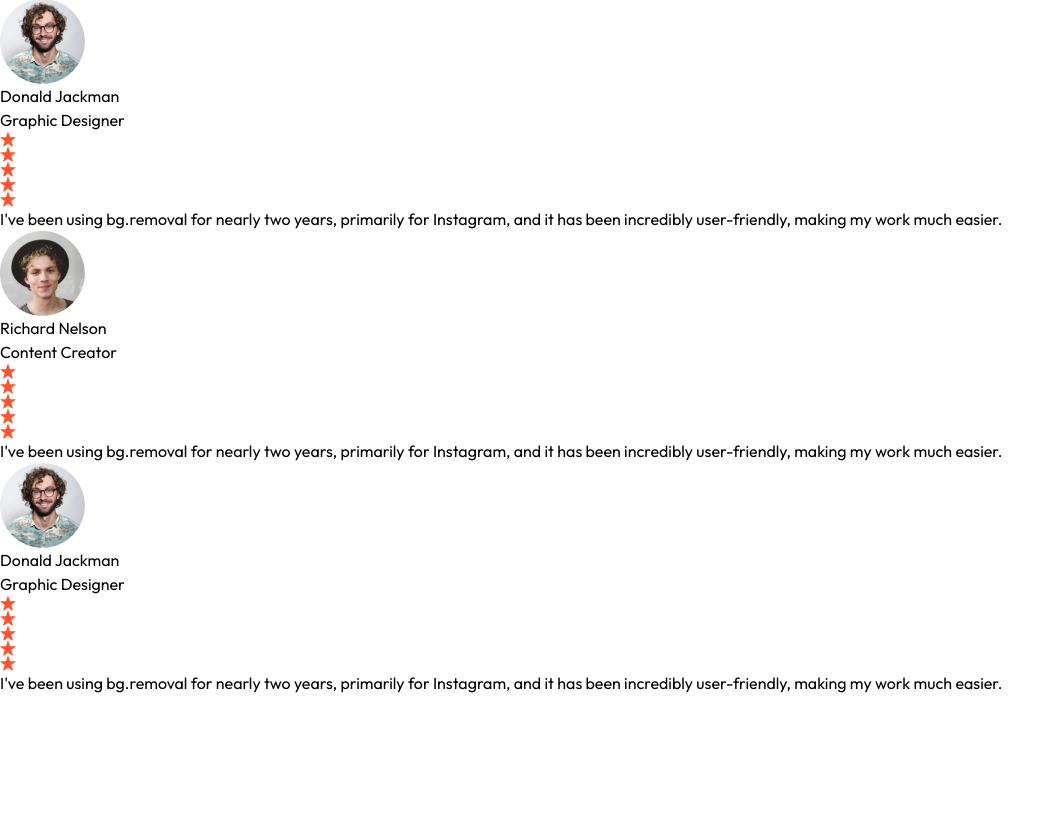
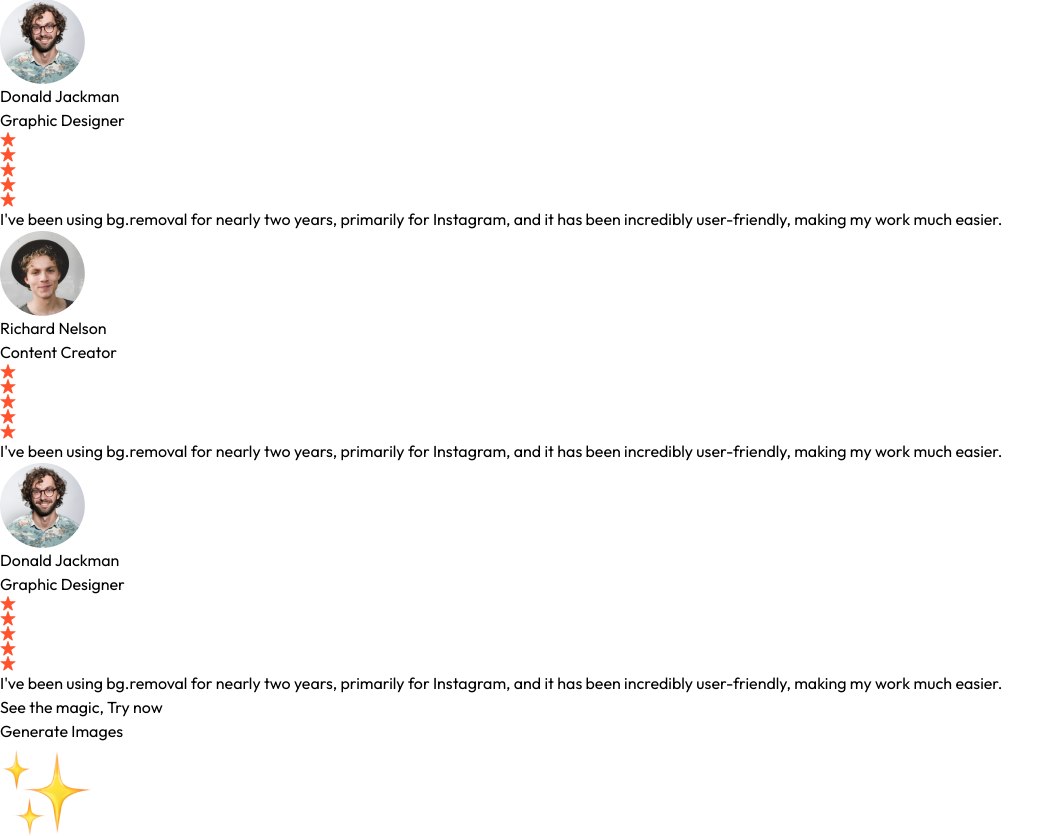
Before and after one commit to Aashay30/ArtGenie, a React (Vite) app in the folder client/: page / in a window 1280 px wide. Shown: the part 1921-2757 px from the top of the page, without its empty margins (0-1064 px from the left). Before the commit the page ends 2616 px from the top, so only its background shows below. Built offline with nearby package versions, Linux system fonts and the light colour scheme.

Commit message:
generate-button component added

```diff
--- /dev/null
+++ b/client/src/components/GenerateButton.jsx
@@ -0,0 +1,39 @@
+import { assets } from "../assets/assets";
+import { motion } from "motion/react";
+import { AppContext } from "../context/AppContext";
+import { useContext } from "react";
+import { useNavigate } from "react-router-dom";
+
+const GenerateButton = () => {
+  const { user, setshowLogin } = useContext(AppContext);
+  const navigate = useNavigate();
+  const onclickHandler = () => {
+    if (user) {
+      navigate("/result");
+    } else {
+      setshowLogin(true);
+    }
+  };
+  return (
+    <motion.div
+      initial={{ opacity: 0.2, y: 100 }}
+      transition={{ duration: 1 }}
+      whileInView={{ opacity: 1, y: 0 }}
+      viewport={{ once: true }}
+      className="pb-16 text-center"
+    >
+      <h1 className="text-2xl md:text-3xl lg:text-4xl mt-4 font-semibold text-neutral-800 py-6 md:py-16">
+        See the magic, Try now
+      </h1>
+      <button
+        onClick={onclickHandler}
+        className="inline-flex items-center gap-2 px-12 py-3 rounded-full bg-black text-white m-auto hover:scale-105 transition-all duration-500"
+      >
+        Generate Images
+        <img src={assets.star_group} alt="" className="h-6" />
+      </button>
+    </motion.div>
+  );
+};
+
+export default GenerateButton;
--- a/client/src/pages/Home.jsx
+++ b/client/src/pages/Home.jsx
@@ -3,6 +3,7 @@
 import Steps from '../components/Steps'
 import Description from '../components/Description'
 import Testimonial from '../components/Testimonial'
+import GenerateButton from '../components/GenerateButton'
 
 const Home = () => {
   return (
@@ -11,6 +12,7 @@
       <Steps />
       <Description />
       <Testimonial />
+      <GenerateButton />
     </div>
   )
 }
```
